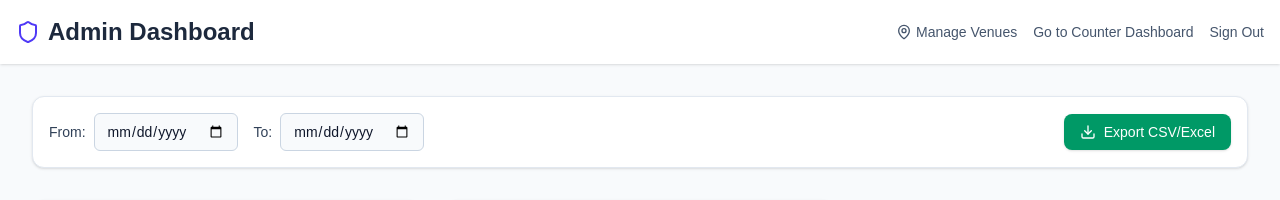
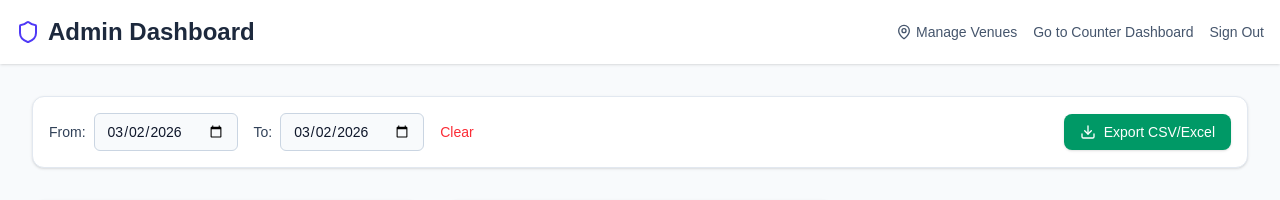
Before and after one commit to work4arun/rgfreg, a Next.js app: page /admin in a window 1280 px wide. Shown: the top 200 px of the page. Built offline with nearby package versions, Linux system fonts and the light colour scheme; no server answers.

Commit message:
fix(admin): adjust date filter to accurately fetch IST ranges and explicitly default to today

```diff
--- a/src/app/admin/actions.ts
+++ b/src/app/admin/actions.ts
@@ -16,12 +16,25 @@ async function checkAdmin() {
 export async function getDashboardStats(startDate?: string, endDate?: string) {
     await checkAdmin();
 
-    let dateFilter = {};
+    // IST Timezone calculations (+05:30)
+    let dateFilter: any = {};
     if (startDate && endDate) {
         dateFilter = {
             createdAt: {
-                gte: new Date(startDate),
-                lte: new Date(endDate),
+                gte: new Date(`${startDate}T00:00:00.000+05:30`),
+                lte: new Date(`${endDate}T23:59:59.999+05:30`),
+            },
+        };
+    } else {
+        // Default to Today in IST
+        const now = new Date();
+        const istTime = new Date(now.getTime() + (5.5 * 60 * 60 * 1000));
+        const todayStr = istTime.toISOString().split('T')[0];
+
+        dateFilter = {
+            createdAt: {
+                gte: new Date(`${todayStr}T00:00:00.000+05:30`),
+                lte: new Date(`${todayStr}T23:59:59.999+05:30`),
             },
         };
     }
--- a/src/app/admin/page.tsx
+++ b/src/app/admin/page.tsx
@@ -21,8 +21,15 @@ export default function AdminDashboard() {
     const [users, setUsers] = useState<User[]>([]);
     const [loading, setLoading] = useState(true);
 
-    const [startDate, setStartDate] = useState("");
-    const [endDate, setEndDate] = useState("");
+    // Get Today's Date in IST safely for pre-filling input fields
+    const getTodayIST = () => {
+        const now = new Date();
+        const istTime = new Date(now.getTime() + (5.5 * 60 * 60 * 1000));
+        return istTime.toISOString().split('T')[0];
+    };
+
+    const [startDate, setStartDate] = useState(getTodayIST());
+    const [endDate, setEndDate] = useState(getTodayIST());
 
     const loadData = async () => {
         setLoading(true);
```
